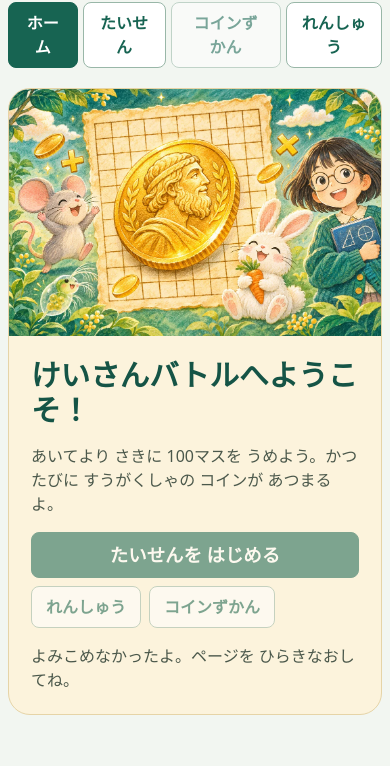
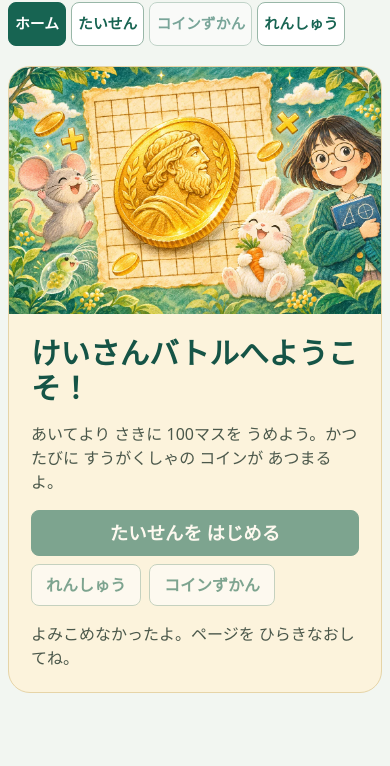
Before and after one commit to ykwyuta/100math, a plain HTML site: page web/index.html in a window 390 px wide. Shown: the part 78-844 px from the top of the page. Drawn offline with Linux system fonts and the light colour scheme; no server answers.

Commit message:
Keep button labels readable on narrow screens

```diff
--- a/web/style.css
+++ b/web/style.css
@@ -1,6 +1,6 @@
 :root {
   color-scheme: light;
-  font: 16px/1.5 system-ui, "Yu Gothic", "Hiragino Kaku Gothic ProN", sans-serif;
+  font: 100%/1.5 system-ui, "Yu Gothic", "Hiragino Kaku Gothic ProN", sans-serif;
   background: #f2f6f1;
   color: #172d26;
   --green: #176452;
@@ -39,7 +39,7 @@ td input:focus { outline: 2px solid var(--green); outline-offset: -2px; backgrou
 td[data-mark="correct"] { background: #e2f2e5; color: #17543d; }
 td[data-mark="incorrect"] { background: #fde8e5; color: #912f25; box-shadow: inset 0 -2px #b45143; }
 .actions { margin-top: 12px; }
-button { cursor: pointer; border: 1px solid #99b7a8; border-radius: 8px; padding: 8px 14px; font-weight: 700; color: var(--green); background: #fff; }
+button { cursor: pointer; border: 1px solid #99b7a8; border-radius: 8px; padding: 8px 14px; font-weight: 700; color: var(--green); background: #fff; max-inline-size: 100%; overflow-wrap: anywhere; text-wrap: balance; }
 button:disabled { opacity: .55; cursor: default; }
 #check { background: var(--green); color: #fff; border-color: var(--green); }
 #result { margin: 10px 0 0; min-height: 1.5em; }
@@ -53,7 +53,11 @@ button:disabled { opacity: .55; cursor: default; }
 .practice { width: min(100% - 32px, 1100px); }
 #practice-panel { max-width: 780px; }
 .masthead { display: flex; justify-content: space-between; align-items: center; gap: 12px; flex-wrap: wrap; margin-bottom: 20px; }
-.modes { display: flex; gap: 5px; }
+.modes { display: flex; flex-wrap: wrap; gap: 5px; max-inline-size: 100%; }
+.modes button { flex: 0 0 auto; min-block-size: 44px; }
+@media (max-width: 500px) {
+  .modes button { font-size: clamp(.8125rem, 3.8vw, 1rem); padding-inline: clamp(4px, 1.55vw, 12px); }
+}
 .modes [aria-pressed="true"], #battle-start, #answer-form button { background: var(--green); color: white; border-color: var(--green); }
 #battle:not([hidden]) { display: grid; grid-template-columns: minmax(0, 1fr) minmax(0, 1.65fr); align-items: start; gap: 18px; }
 .opponents, .battle-round { background: white; border: 1px solid var(--line); border-radius: 16px; padding: 14px; }
@@ -85,11 +89,10 @@ button:disabled { opacity: .55; cursor: default; }
 @media (max-width: 730px) {
   #battle:not([hidden]) { grid-template-columns: minmax(0, 1fr); }
   .arena { grid-row: 1; }
-  .roster { grid-template-columns: repeat(6, minmax(0, 1fr)); }
+  .roster { grid-template-columns: repeat(auto-fit, minmax(min(100%, 5rem), 1fr)); }
 }
 @media (max-width: 450px) {
   .practice { width: calc(100% - 16px); }
-  .roster { grid-template-columns: repeat(4, minmax(0, 1fr)); }
   .opponents, .battle-round { padding: 8px; }
 }
 
```
